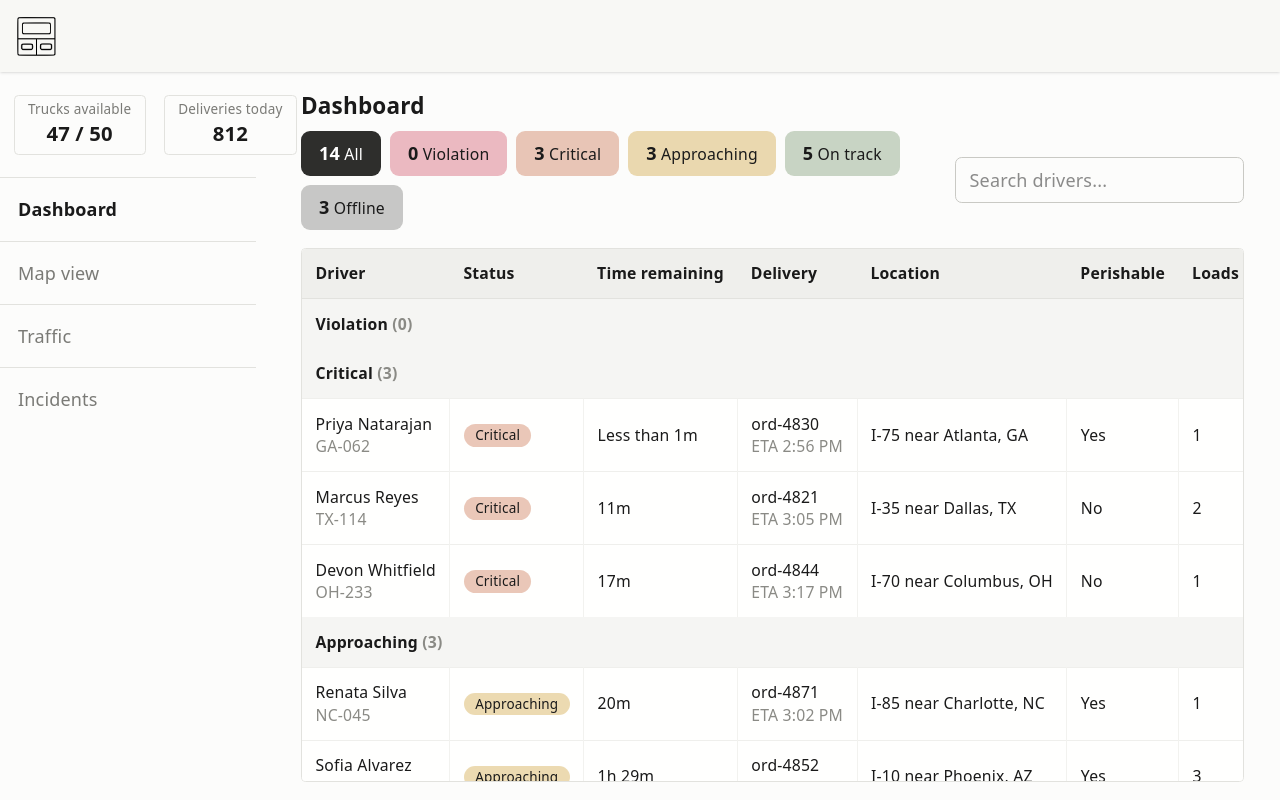
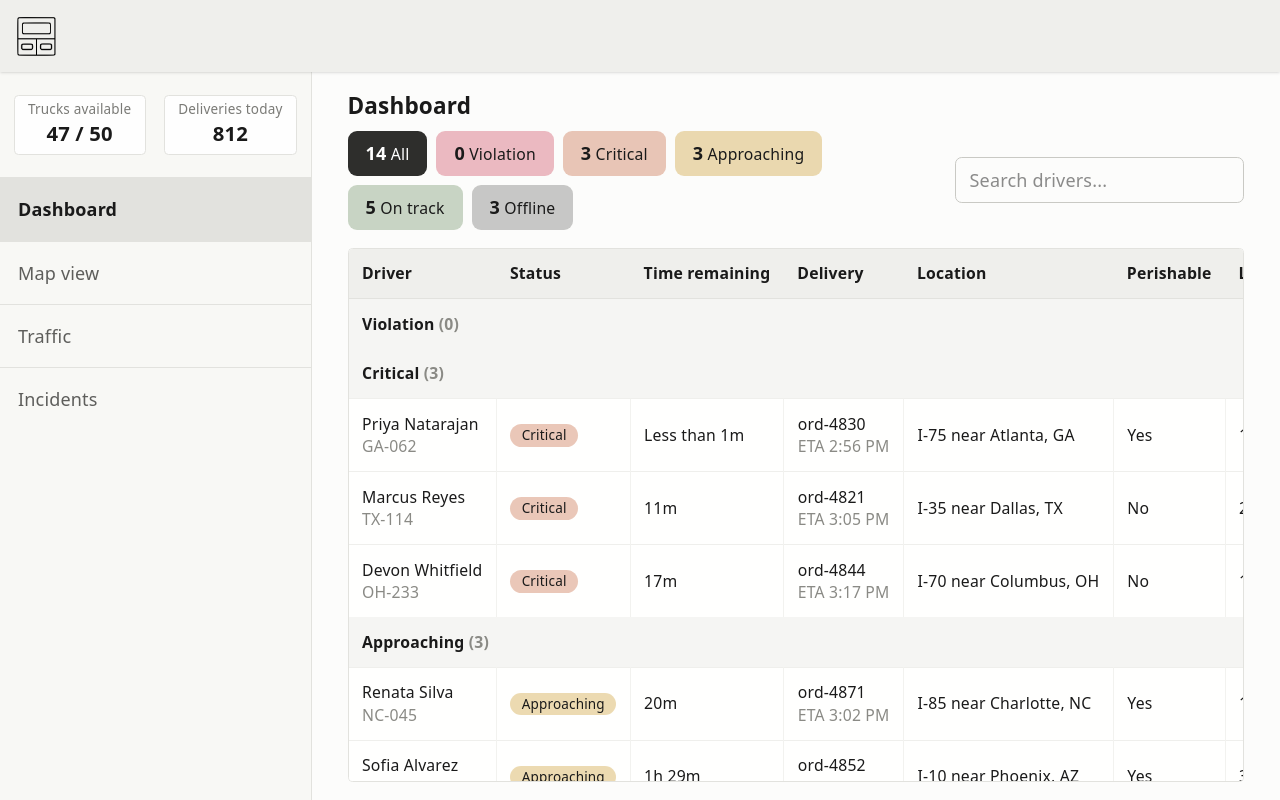
Before and after one commit to charlottemoche/fleet-toast, a React (Vite) app: page / in a window 1280 px wide. Built offline with nearby package versions, Linux system fonts and the light colour scheme.

Commit message:
feat: ui

```diff
--- a/src/App.jsx
+++ b/src/App.jsx
@@ -36,8 +36,8 @@ export default function App() {
   }
 
   return (
-    <main className="relative mx-auto flex h-screen flex-col bg-gray-100/20 text-gray-900 dark:bg-gray-900 dark:text-gray-100">
-      <nav className="sticky top-0 z-10 bg-gray-50 p-3 shadow dark:bg-gray-950">
+    <main className="relative mx-auto flex h-screen flex-col bg-gray-100/20 text-gray-900 dark:bg-gray-800 dark:text-gray-100">
+      <nav className="sticky top-0 z-10 bg-gray-100 p-3 shadow dark:bg-gray-950">
         <div>
           <ul className="m-0 flex w-full flex-1 list-none items-center justify-between gap-2 p-0">
             <li>
--- a/src/components/alerts/AlertToast.jsx
+++ b/src/components/alerts/AlertToast.jsx
@@ -23,7 +23,7 @@ export function AlertToast({ driver, tier, now, onDismiss, onSelectDriver }) {
         <button
           type="button"
           onClick={handleOpen}
-          className="mt-3 min-w-40 rounded border border-[var(--tier)] bg-[var(--tier)]/20 px-2 py-1 text-sm transition-colors duration-500 hover:bg-[var(--tier)]/50 dark:bg-[var(--tier)]/20 dark:hover:bg-[var(--tier)]/30"
+          className="mt-3 min-w-full rounded border border-[var(--tier)] bg-[var(--tier)]/20 px-2 py-1 text-sm transition-colors duration-500 hover:bg-[var(--tier)]/50 dark:bg-[var(--tier)]/20 dark:hover:bg-[var(--tier)]/30"
         >
           View driver →
         </button>
--- a/src/components/dashboard/Dashboard.jsx
+++ b/src/components/dashboard/Dashboard.jsx
@@ -46,8 +46,8 @@ export function Dashboard({
 
   return (
     <div className="mx-auto flex h-full min-h-0 flex-col">
-      <div className="flex h-full min-h-0 flex-1 gap-4 overflow-hidden lg:gap-6">
-        <aside className="sticky top-0 flex hidden w-1/5 flex-col gap-2 self-start lg:block 2xl:w-1/6">
+      <div className="flex h-full min-h-0 flex-1 gap-4 overflow-hidden">
+        <aside className="sticky top-0 flex hidden h-full flex-col gap-2 self-start border-r border-gray-200 bg-gray-50 lg:block dark:border-gray-800 dark:bg-gray-950">
           <ul className="flex flex-col divide-y divide-gray-200 dark:divide-gray-800">
             <li className="p-3">
               <Stats />
@@ -55,12 +55,14 @@ export function Dashboard({
             {NAV_ITEMS.map((item) => (
               <li key={item}>
                 <button
+                  type="button"
                   className={[
-                    'w-full rounded p-4 text-left transition-colors duration-300 hover:bg-gray-200 dark:text-gray-200 dark:hover:bg-gray-800',
+                    'w-full p-4 text-left transition-colors duration-300',
                     item === SELECTED_NAV_ITEM
-                      ? 'font-semibold'
-                      : 'text-gray-600/90 dark:text-gray-400',
+                      ? 'bg-gray-200 font-semibold dark:bg-gray-900'
+                      : 'text-gray-700/90 hover:bg-gray-300 dark:text-gray-400 dark:hover:bg-gray-800',
                   ].join(' ')}
+                  disabled={item === SELECTED_NAV_ITEM}
                 >
                   {item}
                 </button>
@@ -80,7 +82,7 @@ export function Dashboard({
             />
             <div>
               <input
-                className="min-w-60 rounded-md border border-gray-300 px-3 py-2 dark:border-gray-800"
+                className="min-w-60 rounded-md border border-gray-300 px-3 py-2 dark:border-gray-600 dark:bg-gray-900"
                 placeholder="Search drivers..."
                 value={searchTerm}
                 onChange={(e) => setSearchTerm(e.target.value)}
--- a/src/components/dashboard/Stats.jsx
+++ b/src/components/dashboard/Stats.jsx
@@ -9,11 +9,11 @@ export function Stats() {
   return (
     <div className="flex flex-col gap-2 py-2 md:flex-row md:items-center md:justify-between">
       <div className="grid gap-4 text-sm md:shrink-0 xl:flex xl:flex-row">
-        <div className="rounded border border-gray-200 px-3 py-1 text-center dark:border-gray-800">
+        <div className="rounded border border-gray-200 bg-white/90 px-3 py-1 text-center dark:border-gray-800 dark:bg-gray-950 dark:text-gray-100">
           <div className="text-xs text-gray-600/90">Trucks available</div>
           <div className="text-lg font-semibold">{TRUCKS_AVAILABLE}</div>
         </div>
-        <div className="rounded border border-gray-200 px-3 py-1 text-center dark:border-gray-800">
+        <div className="rounded border border-gray-200 bg-white/90 px-3 py-1 text-center dark:border-gray-800 dark:bg-gray-950 dark:text-gray-100">
           <div className="text-xs text-gray-600/90">Deliveries today</div>
           <div className="text-lg font-semibold">{DELIVERIES_TODAY}</div>
         </div>
--- a/src/index.css
+++ b/src/index.css
@@ -18,7 +18,9 @@
   --color-critical: #b94616;
   --color-warning: #c28500;
   --color-info: #4d4d4a;
-  --color-action: #4470ad;
+  --color-action: #1f4976;
+
+  --color-brand: #1f4976;
 }
 
 :root {
```
